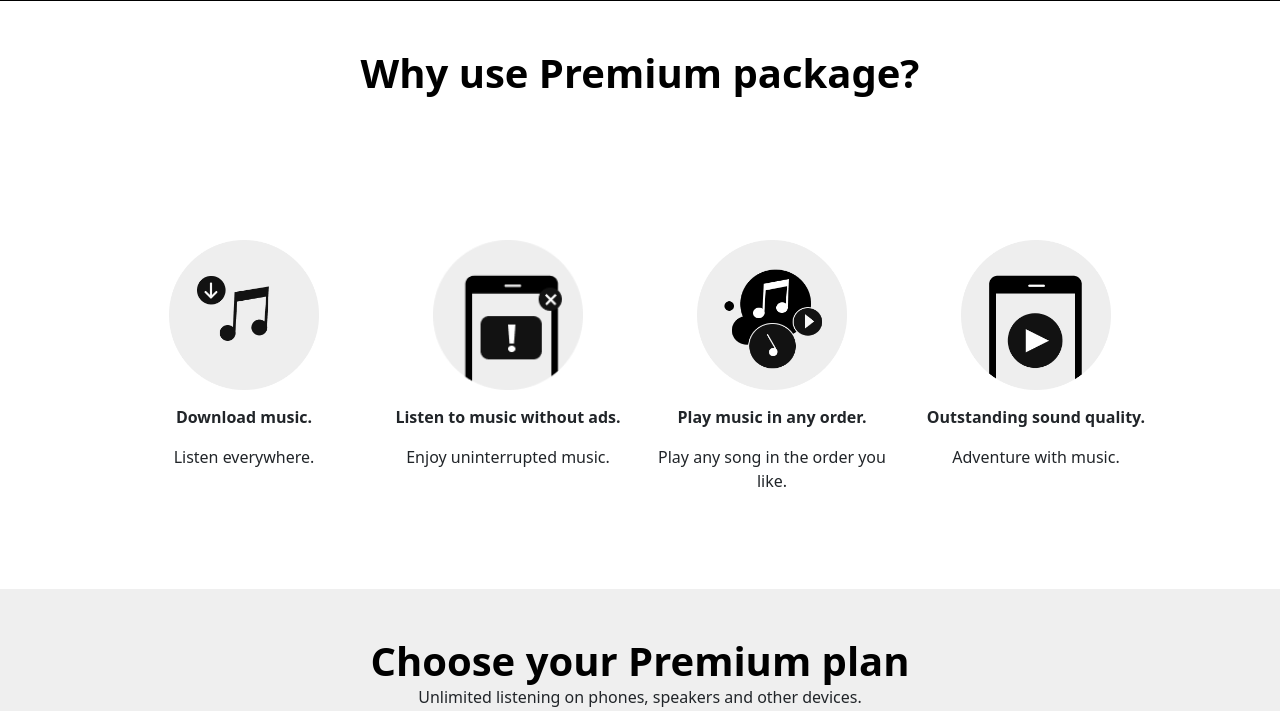
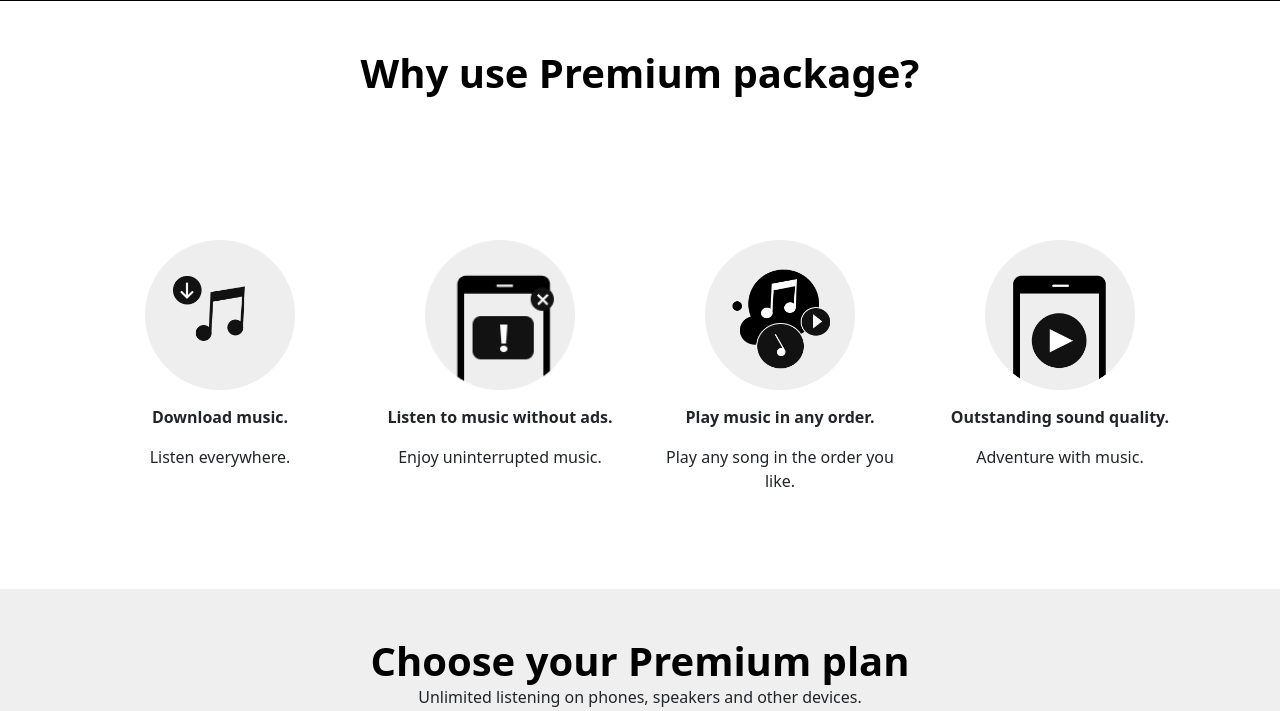
Before and after one commit to Neptune27/SpotifyNoBudget, a PHP site: page /Src/html/premium.html in a window 1280 px wide. Shown: the part 939-1650 px from the top of the page. Run offline with PHP 8.4, Linux system fonts and the light colour scheme; some libraries are stand-ins or nearby versions.

Commit message:
fix overflow with a more elegant way

```diff
--- a/Src/css/Premium/premium.css
+++ b/Src/css/Premium/premium.css
@@ -17,14 +17,6 @@
 }
 
 /* The side navigation menu */
-#opacityForSideNav {
-    position: absolute;
-    top: 0;
-    left: 0;
-    width: 100vw;
-    height: 100vh;
-    pointer-events: none;
-}
 .sidenav {
     height: 100%; /* 100% Full-height */
     width: 0; /* 0 width - change this with JavaScript */
--- a/Src/html/premium.html
+++ b/Src/html/premium.html
@@ -52,10 +52,7 @@
     <!--        End Navbar -->
 </header>
 
-    <main id="main" style="overflow-x: hidden">
-        <div id="root">
-
-            <!--        End Navbar -->
+<main id="root">
 
     <!--        Free month -->
     <div id="freeMonth">
@@ -89,7 +86,7 @@
     <div id="explainPremium">
         <h1 class="custom-h1 text-black text-center pt-5">Why use Premium package?</h1>
 
-                <div class="contain d-flex justify-content-center">
+        <div class="contain container">
             <div class="row">
                 <div class="col-xl-3 col-md-6 col-sm-12">
                     <div class="explainDetail">
@@ -198,7 +195,6 @@
     </div>
     <!--        End Choose which premium -->
 
-        </div>
 </main>
 
 <footer id="footer">
```
Lines whose indentation alone changed are shown as unchanged.
